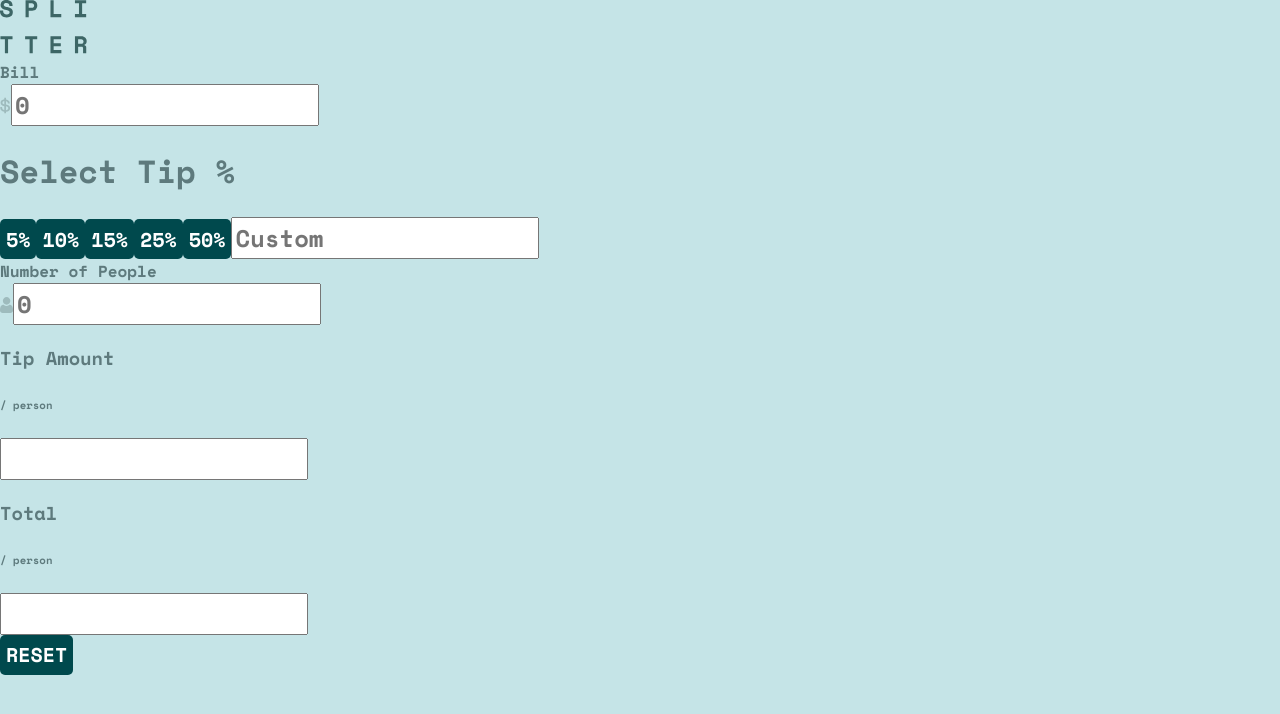
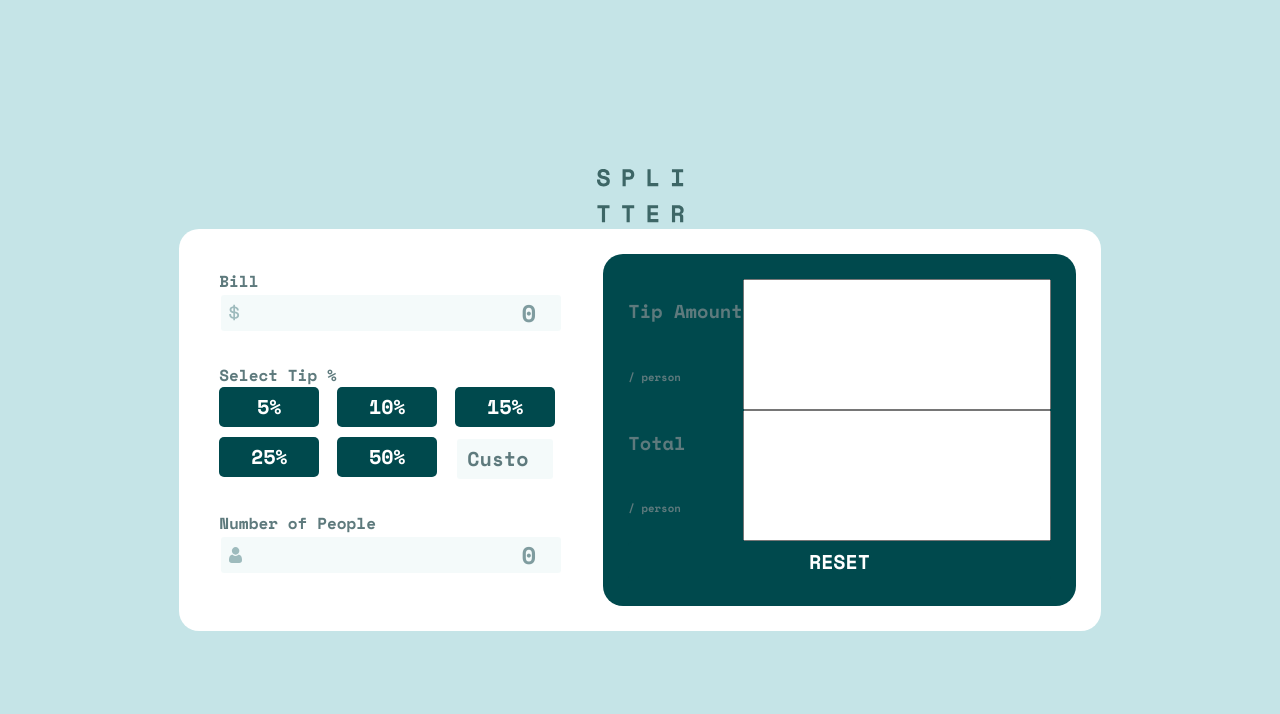
Before and after one commit to andrew8gmf/tip-calculator-app, an Angular app: page / in a window 1280 px wide. Shown: the top 714 px of the page. Built offline with nearby package versions, Linux system fonts and the light colour scheme.

Commit message:
feat(style): card left styles

```diff
--- a/src/app/home/home.component.scss
+++ b/src/app/home/home.component.scss
@@ -0,0 +1,134 @@
+.main {
+    align-items: center;
+    display: flex;
+    flex-direction: column;
+    height: 100%;
+    justify-content: center;
+    width: 100%;
+
+    &__card {
+        background: var(--white);
+        border-radius: 20px;
+        display: flex;
+        padding: 25px;
+
+        &__options,
+        &__values {
+            display: flex;
+            flex-direction: column;
+        }
+
+        &__options {
+            background: var(--white);
+            padding: 15px;
+            margin-right: 25px;
+
+            &__bill,
+            &__people {
+                display: flex;
+                flex-direction: column;
+
+                &__title {
+                    margin: 0;
+                }
+
+                &__container {
+                    display: flex;
+                    align-items: center;
+
+                    &__icon {
+                        margin-left: 10px;
+                        position: absolute;
+                    }
+
+                    &__input {
+                        background: var(--grayish-cyan-very-light);
+                        border: 2px solid var(--white);
+                        border-radius: 5px;
+                        color: var(--cyan-very-dark);
+                        padding: 0 10px 0 30px;
+                        text-align: right;
+
+                        &::placeholder {
+                            color: var(--grayish-cyan);
+                        }
+
+                        &:focus {
+                            outline: none;
+                            box-shadow: none;
+                            border: 2px solid var(--cyan-strong);
+                        }
+                    }
+                }
+            }
+
+            &__tip {
+                display: flex;
+                flex-direction: column;
+                margin: 30px 0;
+
+                &__title {
+                    margin: 0;
+                    font-size: 16px;
+                }
+
+                &__container {
+                    display: grid;
+                    gap: 10px;
+                    grid-template-columns: repeat(3,1fr);
+
+                    &__percent {
+                        width: 100px;
+                    }
+
+                    &__custom {
+                        background: var(--grayish-cyan-very-light);
+                        border: 2px solid var(--white);
+                        border-radius: 5px;
+                        color: var(--cyan-very-dark);
+                        font-family: 'Space Mono', monospace;
+                        font-size: 20px;
+                        height: 40px;
+                        padding: 0 10px;
+                        text-align: right;
+                        width: calc(100px - 20px - 4px);
+
+                        &::placeholder {
+                            color: var(--grayish-cyan-dark);
+                            text-align: center;
+                        }
+
+                        &:focus {
+                            outline: none;
+                            box-shadow: none;
+                            border: 2px solid var(--cyan-strong);
+                        }
+                    }
+                }
+            }
+        }
+
+        &__values {
+            border-radius: 20px;
+            background: var(--cyan-very-dark);
+            justify-content: space-between;
+            padding: 25px;
+
+            &__result {
+                display: flex;
+                flex-direction: column;
+
+                &__amount,
+                &__total {
+                    display: flex;
+                    justify-content: space-between;
+
+                    &__text {
+                        display: flex;
+                        flex-direction: column;
+                    }
+                }
+            }
+        }
+    }
+}
```
